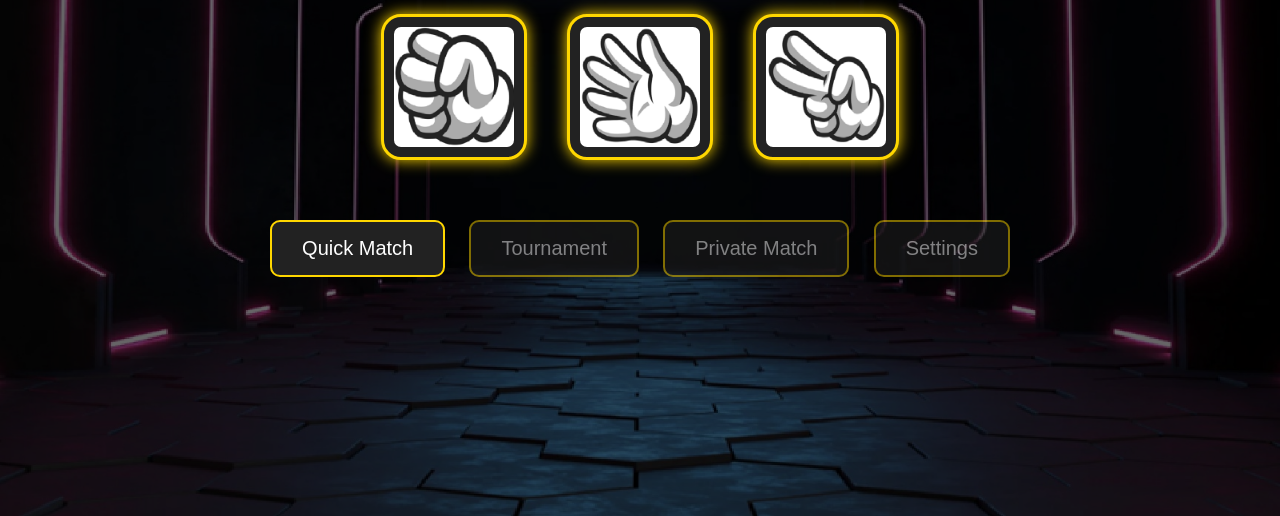
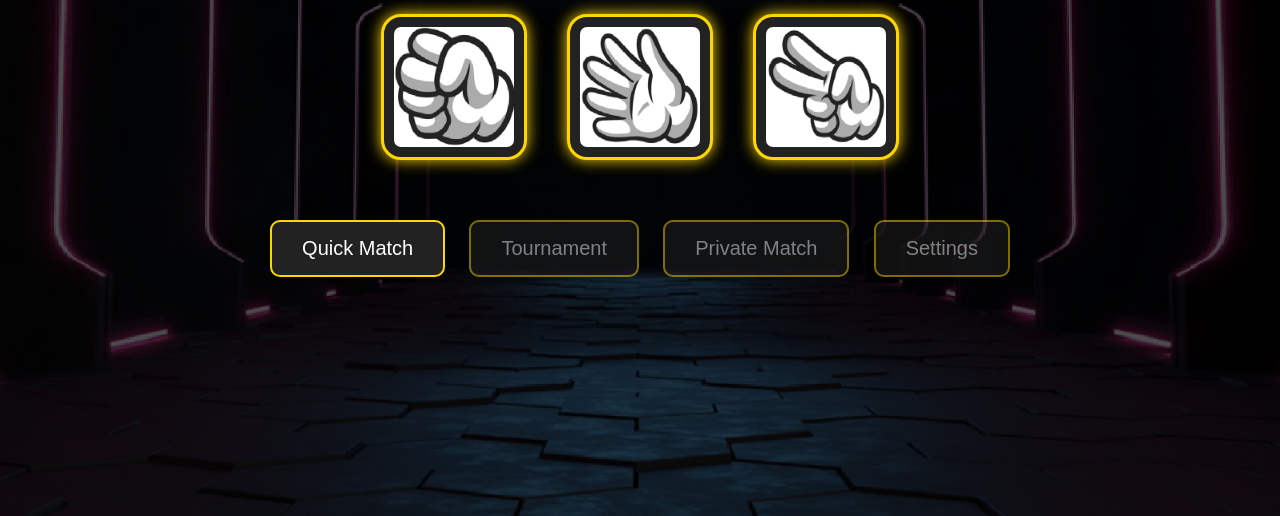
Before and after one commit to metawsb/RPS-ARENA, a plain HTML site: page index.html in a window 1280 px wide. Shown: the part 284-800 px from the top of the page. Drawn offline with Linux system fonts and the light colour scheme.

Commit message:
Update landing.css

```diff
--- a/landing.css
+++ b/landing.css
@@ -1,11 +1,16 @@
 body {
   margin: 0;
   font-family: 'Segoe UI', Tahoma, Geneva, Verdana, sans-serif;
-  background: linear-gradient(rgba(0, 0, 0, 0.6), rgba(0, 0, 0, 0.6)), url('images/background.jpg') no-repeat center center fixed;
+  background: linear-gradient(
+      rgba(0, 0, 0, 0.7),
+      rgba(0, 0, 0, 0.7)
+    ),
+    url('images/background.jpg') no-repeat center center fixed;
   background-size: cover;
   color: white;
   text-align: center;
 }
+
 
 nav {
   display: flex;
```
